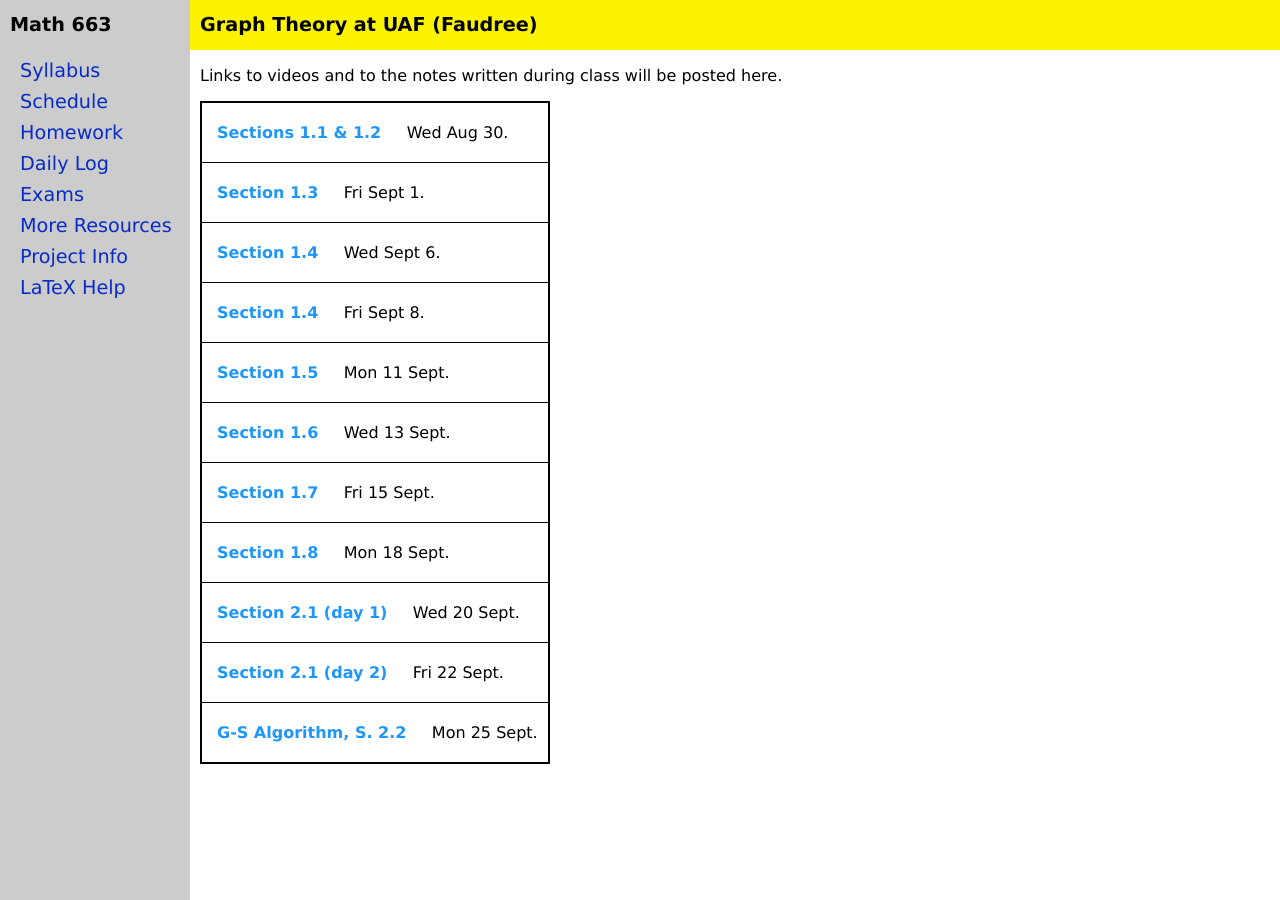
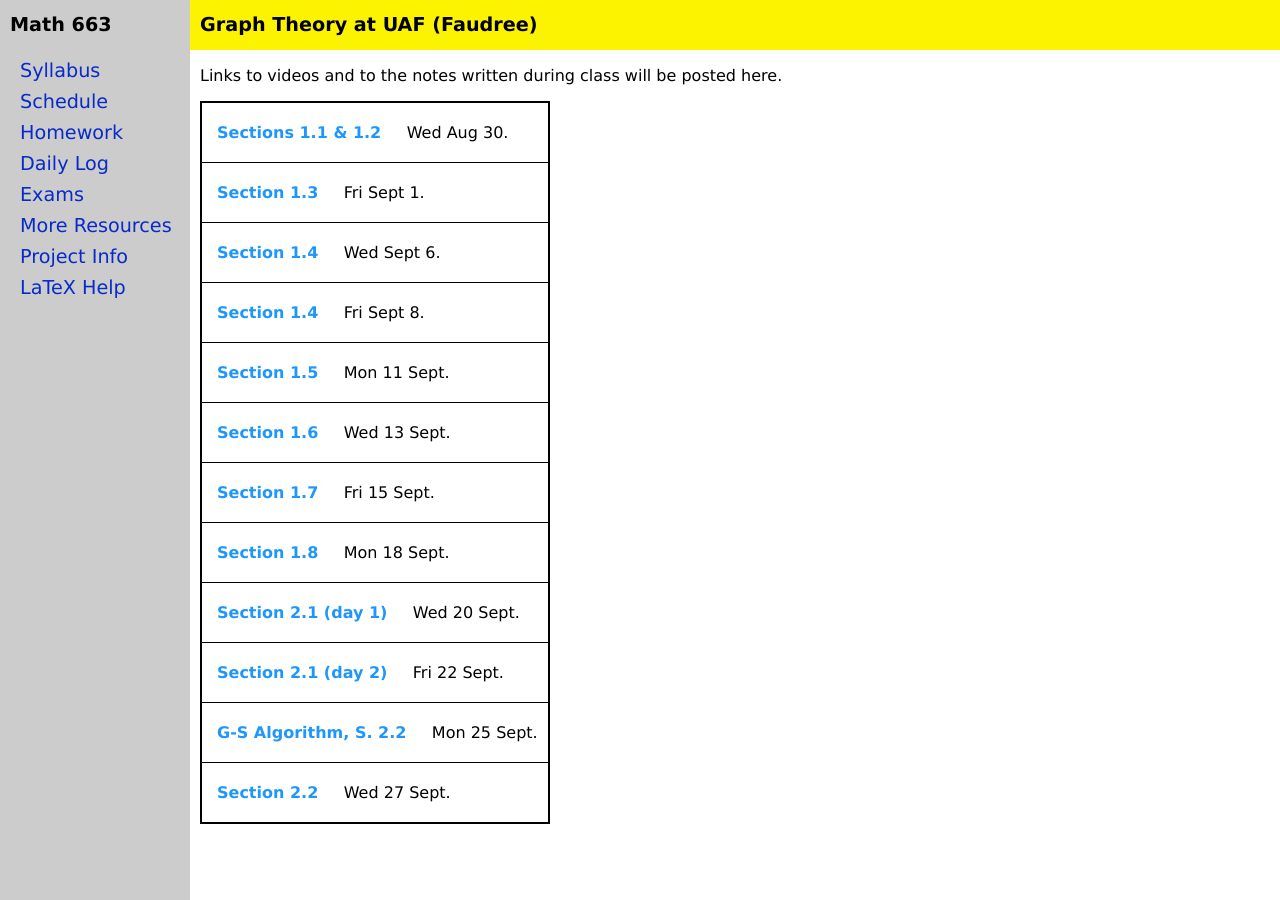
Before and after one commit to jrfaudree/GradGT, a Jekyll site: the page built from dailylog.md, in a window 1280 px wide. Built offline with Jekyll 4.4.1, drawn with Linux system fonts in a browser that asks for light colours.

Commit message:
Update dailylog.yml

```diff
--- a/_data/dailylog.yml
+++ b/_data/dailylog.yml
@@ -34,3 +34,6 @@ dailylog:
 - name: G-S Algorithm, S. 2.2
   date: Mon 25 Sept
   url: InClassNotes-25-sept-mon.pdf
+- name: Section 2.2
+  date: Wed 27 Sept
+  url: InClassNotes-27-sept-wed.pdf
```
